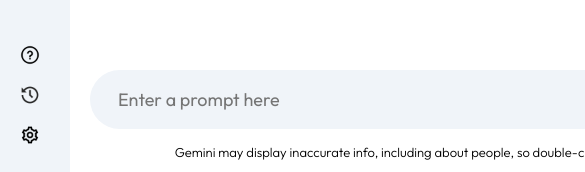
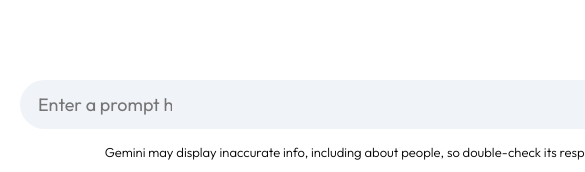
Before and after one commit to pranavverma1038/react_project04, a React (Vite) app in the folder react_project_04/: page / in a window 390 px wide. Shown: the part 669-841 px from the top of the page, 585 px wide, since content can reach past the window. Built offline with nearby package versions, Linux system fonts and the light colour scheme; no server answers.

Commit message:
adding animation style

```diff
--- a/react_project_04/src/components/Main/Main.css
+++ b/react_project_04/src/components/Main/Main.css
@@ -184,3 +184,19 @@
     font-weight: 300;
     line-height: 1.8;
 }
+
+@media (max-width:600px){
+    .main-bottom input{
+        flex:none;
+        width:150px
+    }
+    .main-bottom img{
+        width:20px;
+    }
+    .search-box{
+        padding : 5px 10px;
+    }
+    .search-box div{
+        gap: 5px
+    }
+}
--- a/react_project_04/src/components/Sidebar/Sidebar.css
+++ b/react_project_04/src/components/Sidebar/Sidebar.css
@@ -35,6 +35,7 @@
     margin-top: 20px;
     display: flex;
     flex-direction: column;
+    animation: fadeIn 1.5s;
 }
 
 .sidebar .recent-title{
@@ -67,3 +68,9 @@
     padding-right: 10px;
     cursor: pointer;
 }
+
+@media (max-width: 600px){
+    .sidebar{
+        display: none;
+    }
+}
--- a/react_project_04/src/index.css
+++ b/react_project_04/src/index.css
@@ -10,4 +10,14 @@
 #root{
   min-height: 100vh;
   display: flex;
+  animation: fadeIn 1.5s;
 }
+
+@keyframes fadeIn{
+  0%{
+    opacity: 0;
+  }
+  100%{
+    opacity: 1;
+  }
+}
```
